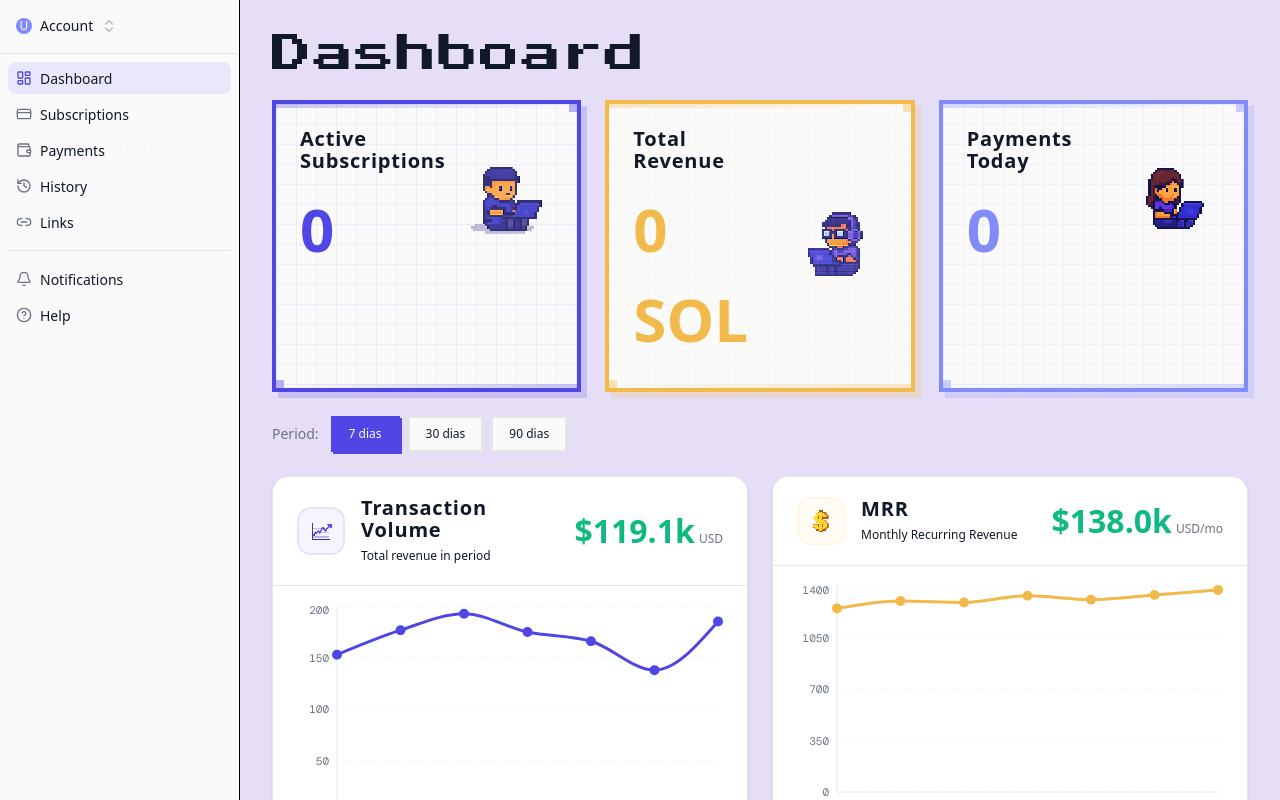
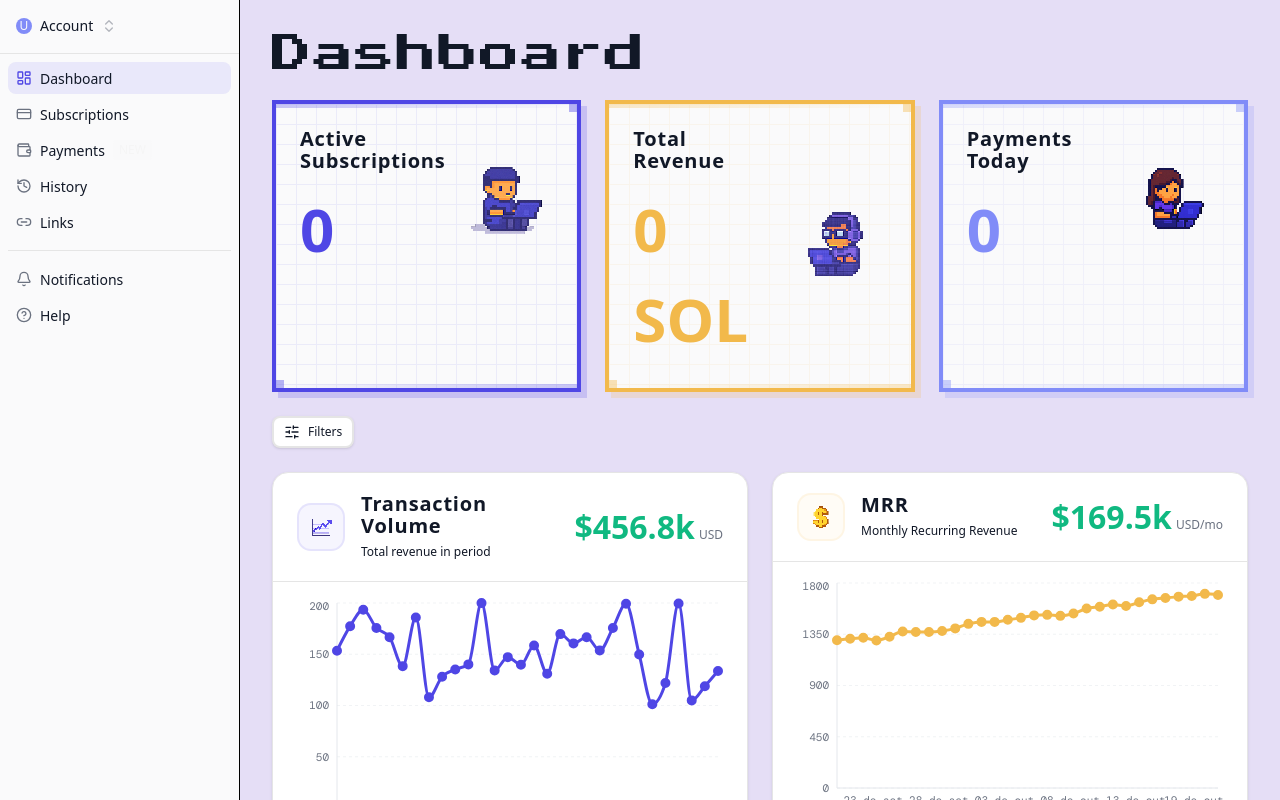
Before and after one commit to Dnreikronos/pattpay, a Next.js app in the folder frontend/: page /dashboard in a window 1280 px wide. Built offline with nearby package versions, Linux system fonts and the light colour scheme; a web font is replaced by a local one.

Commit message:
feat: integrate filter system into dashboard

```diff
--- a/frontend/app/dashboard/page.tsx
+++ b/frontend/app/dashboard/page.tsx
@@ -1,14 +1,22 @@
 'use client'
 
-import { useState } from "react";
 import { StatCard } from "./_components/StatCard";
 import { TransactionsChart } from "./_components/TransactionsChart";
 import { MRRChart } from "./_components/MRRChart";
+import { FilterButton } from "./_components/FilterButton";
 import { useChartData } from "@/lib/hooks/useChartData";
+import { useFilterStore } from "@/lib/stores/filter-store";
 import type { ChartPeriod } from "@/types/chart";
+import { motion } from "framer-motion";
 
 export default function DashboardPage() {
-  const [period, setPeriod] = useState<ChartPeriod>('7d')
+  const { dateFilter } = useFilterStore();
+
+  // Map filter preset to chart period
+  const period: ChartPeriod =
+    dateFilter.preset === 'last-7-days' ? '7d' :
+    dateFilter.preset === 'last-90-days' ? '90d' : '30d';
+
   const { transactions, mrr, loading, error } = useChartData(period)
 
   return (
@@ -41,28 +49,8 @@ export default function DashboardPage() {
         />
       </div>
 
-      {/* Period Toggle */}
-      <div className="flex items-center gap-3">
-        <span className="font-mono text-sm text-muted">Period:</span>
-        <div className="flex gap-2">
-          {(['7d', '30d', '90d'] as ChartPeriod[]).map((p) => (
-            <button
-              key={p}
-              onClick={() => setPeriod(p)}
-              className={`
-                px-4 py-2 font-mono text-xs border-2 transition-all
-                ${
-                  period === p
-                    ? 'bg-brand text-surface border-brand shadow-[2px_2px_0_0_rgba(79,70,229,1)]'
-                    : 'bg-surface text-fg border-border hover:border-brand-300 hover:-translate-y-[2px]'
-                }
-              `}
-            >
-              {p === '7d' ? '7 dias' : p === '30d' ? '30 dias' : '90 dias'}
-            </button>
-          ))}
-        </div>
-      </div>
+      {/* Filter System */}
+      <FilterButton />
 
       {/* Error State */}
       {error && (
@@ -72,10 +60,14 @@ export default function DashboardPage() {
       )}
 
       {/* Charts Grid */}
-      <div className="grid grid-cols-1 gap-6 lg:grid-cols-2">
+      <motion.div
+        className="grid grid-cols-1 gap-6 lg:grid-cols-2"
+        layout
+        transition={{ type: "spring", stiffness: 300, damping: 30 }}
+      >
         <TransactionsChart data={transactions} loading={loading} />
         <MRRChart data={mrr} loading={loading} />
-      </div>
+      </motion.div>
     </div>
   );
 }
```
